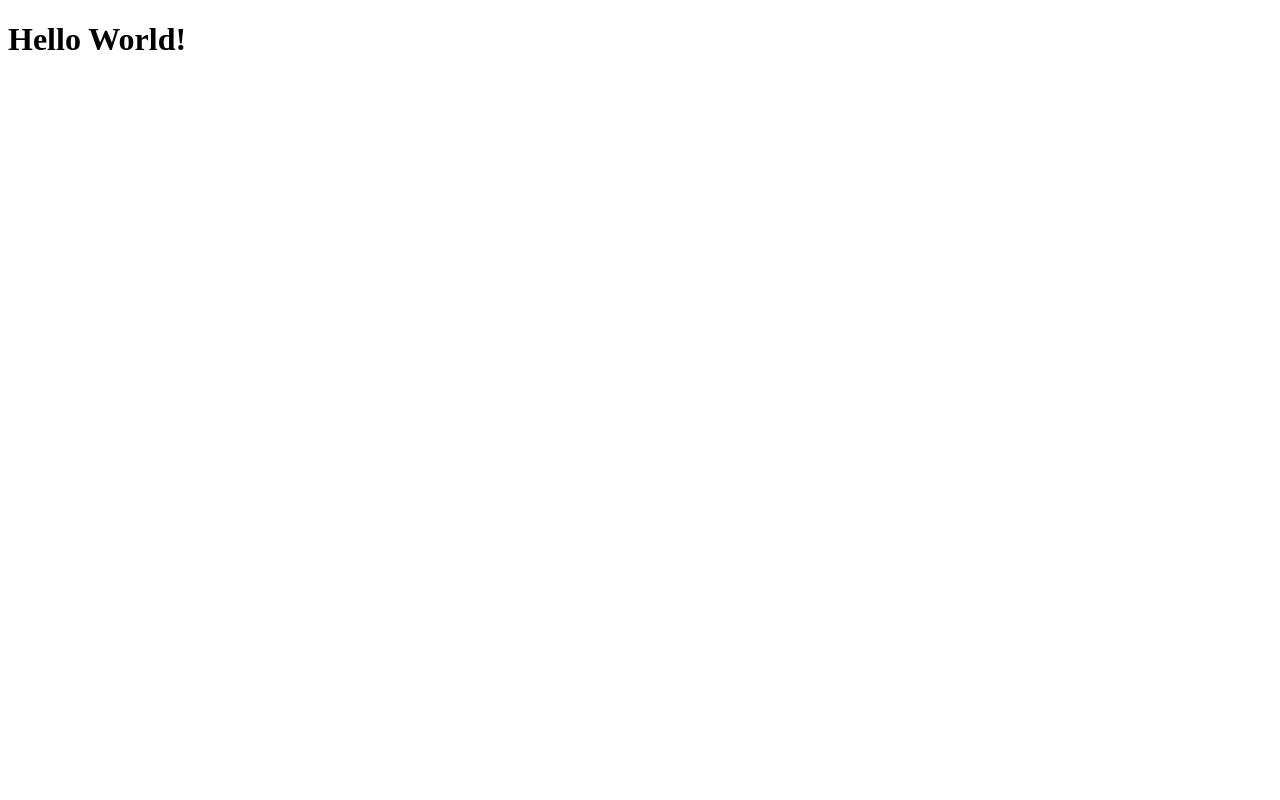
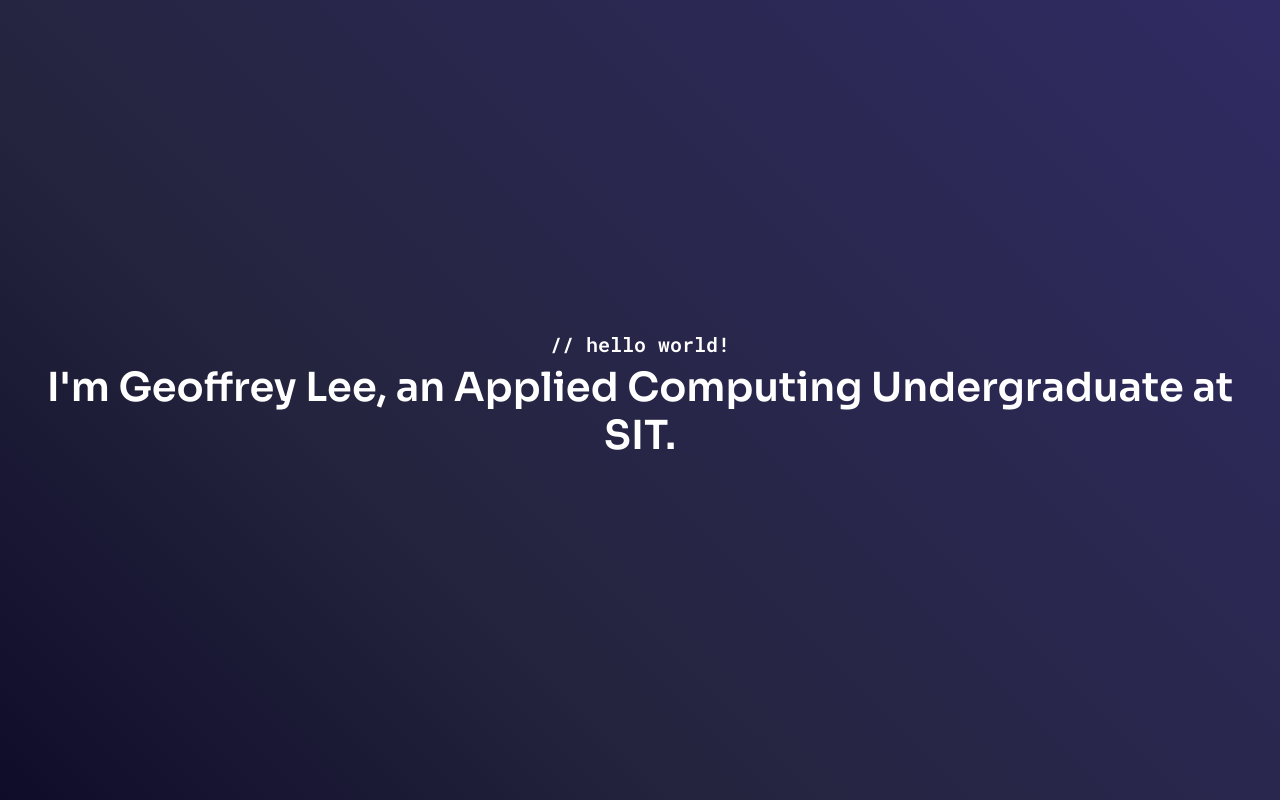
Before and after one commit to geofpie/geofpie.github.io, a plain HTML site: page index.html in a window 1280 px wide. Drawn offline with nearby package versions, Linux system fonts and the light colour scheme.

Commit message:
Initial Header

```diff
--- a/index.html
+++ b/index.html
@@ -1,6 +1,26 @@
 <!DOCTYPE html>
 <html>
+    <head>
+        <meta charset="UTF-8">
+        <link href="https://cdn.jsdelivr.net/npm/bootstrap@5.3.3/dist/css/bootstrap.min.css" rel="stylesheet" integrity="sha384-QWTKZyjpPEjISv5WaRU9OFeRpok6YctnYmDr5pNlyT2bRjXh0JMhjY6hW+ALEwIH" crossorigin="anonymous">
+        <script src="https://cdn.jsdelivr.net/npm/bootstrap@5.3.3/dist/js/bootstrap.bundle.min.js" integrity="sha384-YvpcrYf0tY3lHB60NNkmXc5s9fDVZLESaAA55NDzOxhy9GkcIdslK1eN7N6jIeHz" crossorigin="anonymous"></script>
+        <link rel="stylesheet" href="style/style.css">
+        <link rel="preconnect" href="https://fonts.googleapis.com">
+        <link rel="preconnect" href="https://fonts.gstatic.com" crossorigin>
+        <link href="https://fonts.googleapis.com/css2?family=Sora:wght@100..800&display=swap" rel="stylesheet">
+        <link href="https://fonts.googleapis.com/css2?family=Roboto+Mono:ital,wght@0,100..700;1,100..700&family=Sora:wght@100..800&display=swap" rel="stylesheet">
+        <title>geoffrey lee</title>
+    </head>
     <body>
-        <h1>Hello World!</h1>
+        <div class="container-fluid min-vh-100 d-flex flex-column justify-content-center align-items-center text-center px-0">
+            <div class="row w-100 intro-header">
+                <div class="col-md-2"></div>
+                <div class="col-md-8 hero-header">
+                    <h5 class="mono-subtitle">// hello world!</h5>
+                    <h1>I'm Geoffrey Lee, an Applied Computing Undergraduate at SIT.</h1>
+                </div>
+                <div class="col-md-2"></div>
+            </div>
+        </div>
     </body>
 </html>
--- /dev/null
+++ b/style/style.css
@@ -0,0 +1,29 @@
+h1, h2, h3, h4, h5, h6 {
+    font-family: Sora;
+    font-weight: 600;
+}
+
+body {
+    font-family: Sora;
+    text-align: center;
+}
+
+.mono-subtitle {
+    font-family: Roboto Mono;
+}
+
+.intro-header {
+    background: linear-gradient(45deg, #0f0c29 0%, #24243e 33%, #302b63 100%);
+    color: white;
+    width: 100%;
+    min-height: 100vh;
+    display: flex;
+    align-items: center;
+    justify-content: center;
+    text-align: center;
+}
+
+.hero-header {
+    height: auto;
+    width: 100%;
+}
```
